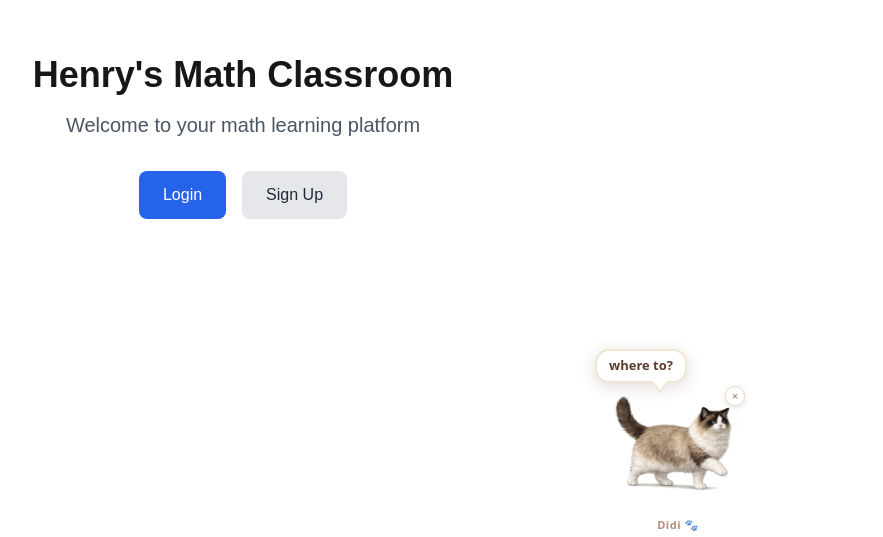
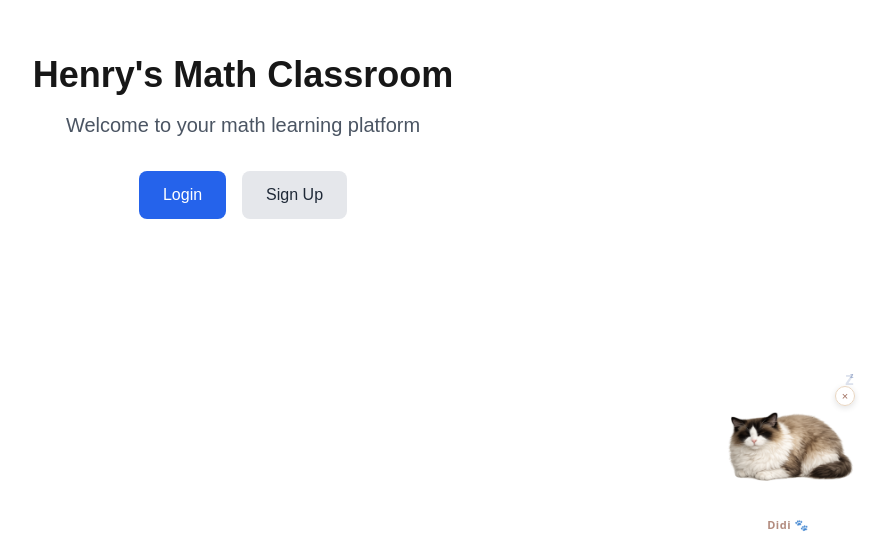
Before and after one commit to anqianqianqi/Henry-s-math-classroom-Kiro, a Next.js app: page / in a window 1280 px wide. Shown: the part 263-800 px from the top of the page, without its empty margins (397-1280 px from the left). Built offline with nearby package versions, Linux system fonts and the light colour scheme.

Commit message:
feat: drag-to-move Didi with mouse, sleep-heavy behavior, hover-to-yawn

```diff
--- a/components/desktop-pet/DesktopPet.tsx
+++ b/components/desktop-pet/DesktopPet.tsx
@@ -106,36 +106,45 @@ type Behavior =
   | { pose: 'playing';  ms: number }
   | { pose: 'walking';  ms: number; targetX: number }
 
+// Behavior weights — Didi is a lazy Ragdoll:
+//   sleeping ~65% of the time, idle ~20%, yawn ~10%, walk ~4%, play ~1%
 function nextBehavior(cur: Behavior, winW: number): Behavior {
   const r = Math.random()
   const pad = 80
 
   if (cur.pose === 'sleeping') {
-    return r < 0.65
+    // After a long sleep: 80% yawn first, 20% go straight to idle
+    return r < 0.80
       ? { pose: 'yawning', ms: 3200 }
-      : { pose: 'idle', ms: 4000 + r * 3000 }
+      : { pose: 'idle', ms: 3000 + r * 2000 }
   }
   if (cur.pose === 'yawning') {
-    return r < 0.35
-      ? { pose: 'sleeping', ms: 9000 + r * 7000 }
+    // After yawning: almost always go back to sleep
+    return r < 0.85
+      ? { pose: 'sleeping', ms: 12000 + r * 10000 }
       : { pose: 'idle', ms: 3000 + r * 2000 }
   }
   if (cur.pose === 'playing') {
-    return { pose: 'idle', ms: 3000 + r * 2000 }
+    // After playing: yawn then sleep
+    return r < 0.6
+      ? { pose: 'yawning', ms: 3200 }
+      : { pose: 'idle', ms: 2000 + r * 2000 }
   }
   if (cur.pose === 'walking') {
-    if (r < 0.3) return { pose: 'sleeping', ms: 9000 + r * 7000 }
-    if (r < 0.5) return { pose: 'yawning', ms: 3200 }
-    return { pose: 'idle', ms: 3000 + r * 3000 }
+    // After walking: tired, go sleep
+    return r < 0.75
+      ? { pose: 'sleeping', ms: 12000 + r * 8000 }
+      : { pose: 'yawning', ms: 3200 }
   }
-  // from idle
-  if (r < 0.22) return { pose: 'sleeping', ms: 9000 + r * 9000 }
-  if (r < 0.40) return { pose: 'yawning', ms: 3200 }
-  if (r < 0.72) {
+  // From idle:
+  // 65% → sleep, 20% → yawn, 10% → walk, 5% → play
+  if (r < 0.65) return { pose: 'sleeping', ms: 12000 + r * 10000 }
+  if (r < 0.85) return { pose: 'yawning', ms: 3200 }
+  if (r < 0.95) {
     const tx = pad + Math.random() * (winW - pad * 2 - 140)
-    return { pose: 'walking', ms: 4000 + r * 3000, targetX: tx }
+    return { pose: 'walking', ms: 3000 + r * 2000, targetX: tx }
   }
-  return { pose: 'idle', ms: 4000 + r * 4000 }
+  return { pose: 'playing', ms: 2500 }
 }
 
 // ─── Component ────────────────────────────────────────────────────────────────
@@ -144,22 +153,27 @@ export default function DesktopPet() {
   const [mounted,    setMounted]    = useState(false)
   const [minimized,  setMinimized]  = useState(false)
   const [posX,       setPosX]       = useState(0)
-  const [behavior,   setBehavior]   = useState<Behavior>({ pose: 'idle', ms: 4000 })
+  const [posY,       setPosY]       = useState(0)   // distance from bottom
+  const [behavior,   setBehavior]   = useState<Behavior>({ pose: 'sleeping', ms: 14000 })
   const [facingLeft, setFacingLeft] = useState(false)
   const [speech,     setSpeech]     = useState<string | null>(null)
   const [speechKey,  setSpeechKey]  = useState(0)
   const [showHeart,  setShowHeart]  = useState(false)
   const [popIn,      setPopIn]      = useState(false)
+  const [isDragging, setIsDragging] = useState(false)
 
-  const behaviorRef = useRef<ReturnType<typeof setTimeout> | null>(null)
-  const walkRef     = useRef<ReturnType<typeof setInterval> | null>(null)
-  const speechRef   = useRef<ReturnType<typeof setTimeout> | null>(null)
-  const heartRef    = useRef<ReturnType<typeof setTimeout> | null>(null)
+  const behaviorRef  = useRef<ReturnType<typeof setTimeout> | null>(null)
+  const walkRef      = useRef<ReturnType<typeof setInterval> | null>(null)
+  const speechRef    = useRef<ReturnType<typeof setTimeout> | null>(null)
+  const heartRef     = useRef<ReturnType<typeof setTimeout> | null>(null)
+  const dragOffset   = useRef({ x: 0, y: 0 })
+  const dragMoved    = useRef(false)  // distinguish drag from click
 
   // ── Init ────────────────────────────────────────────────────────────────
   useEffect(() => {
     const x = window.innerWidth - 160
     setPosX(x)
+    setPosY(0)
     setMounted(true)
     setTimeout(() => setPopIn(true), 100)
   }, [])
@@ -211,8 +225,59 @@ export default function DesktopPet() {
   // eslint-disable-next-line react-hooks/exhaustive-deps
   }, [behavior])
 
-  // ── Click ────────────────────────────────────────────────────────────────
+  // ── Hover → yawn (only when sleeping) ──────────────────────────────────
+  const handleHover = useCallback(() => {
+    if (behavior.pose === 'sleeping') {
+      if (behaviorRef.current) clearTimeout(behaviorRef.current)
+      setBehavior({ pose: 'yawning', ms: 3200 })
+      say(pick(MESSAGES.yawning))
+    }
+  }, [behavior.pose, say])
+
+  // ── Drag to move ─────────────────────────────────────────────────────────
+  const handleMouseDown = useCallback((e: React.MouseEvent) => {
+    // Don't drag when clicking the minimize button
+    if ((e.target as HTMLElement).closest('button')) return
+    e.preventDefault()
+
+    dragMoved.current = false
+    dragOffset.current = { x: e.clientX - posX, y: e.clientY }
+
+    // Interrupt auto-behavior while dragging
+    if (behaviorRef.current) clearTimeout(behaviorRef.current)
+    if (walkRef.current) clearInterval(walkRef.current)
+
+    const onMove = (ev: MouseEvent) => {
+      dragMoved.current = true
+      setIsDragging(true)
+      const newX = Math.max(0, Math.min(window.innerWidth - 140, ev.clientX - dragOffset.current.x))
+      const newY = Math.max(0, window.innerHeight - ev.clientY - 10)
+      setPosX(newX)
+      setPosY(newY)
+    }
+
+    const onUp = () => {
+      window.removeEventListener('mousemove', onMove)
+      window.removeEventListener('mouseup', onUp)
+      setIsDragging(false)
+      // Snap back to floor with a bounce, then sleep
+      setPosY(0)
+      setBehavior({ pose: 'playing', ms: 1200 })
+      say('*thud*')
+      setTimeout(() => {
+        setBehavior({ pose: 'sleeping', ms: 12000 })
+        say(pick(MESSAGES.sleeping))
+      }, 1400)
+    }
+
+    window.addEventListener('mousemove', onMove)
+    window.addEventListener('mouseup', onUp)
+  }, [posX, say])
+
+
   const handleClick = useCallback(() => {
+    // Ignore if this was actually a drag
+    if (dragMoved.current) return
     if (minimized) { setMinimized(false); return }
 
     // Show heart
@@ -259,15 +324,17 @@ export default function DesktopPet() {
       <div
         style={{
           position: 'fixed',
-          bottom: 0,
+          bottom: posY,
           left: posX,
           zIndex: 9999,
-          cursor: 'pointer',
+          cursor: isDragging ? 'grabbing' : 'grab',
           userSelect: 'none',
-          transition: behavior.pose === 'walking' ? 'none' : 'left 0.4s cubic-bezier(0.34,1.56,0.64,1)',
-          animation: popIn ? 'didi-pop-in 0.6s cubic-bezier(0.34,1.56,0.64,1) forwards' : undefined,
+          transition: isDragging || behavior.pose === 'walking' ? 'none' : 'left 0.4s cubic-bezier(0.34,1.56,0.64,1), bottom 0.4s cubic-bezier(0.34,1.56,0.64,1)',
+          animation: popIn && !isDragging ? 'didi-pop-in 0.6s cubic-bezier(0.34,1.56,0.64,1) forwards' : undefined,
         }}
         onClick={handleClick}
+        onMouseDown={handleMouseDown}
+        onMouseEnter={handleHover}
         role="button"
         aria-label="Didi — click to interact"
         tabIndex={0}
@@ -418,7 +485,11 @@ export default function DesktopPet() {
             )}
 
             {/* Cat image with animation */}
-            <div style={catAnim}>
+            <div style={{
+              ...catAnim,
+              filter: isDragging ? 'drop-shadow(0 8px 16px rgba(0,0,0,0.3))' : undefined,
+              transform: isDragging ? 'scale(1.08)' : undefined,
+            }}>
               <DidiSvg
                 pose={pose}
                 size={130}
```
